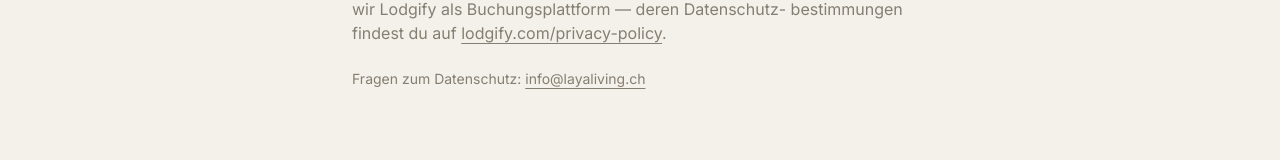
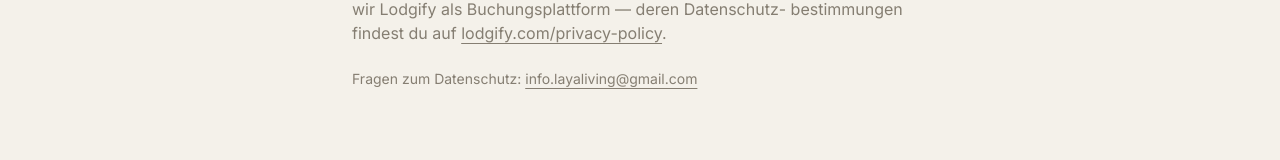
Before and after one commit to florianpaulkoenig/layaliving-website, a Next.js app: page /datenschutz in a window 1280 px wide. Shown: the part 404-564 px from the top of the page. Built offline with nearby package versions, Linux system fonts and the light colour scheme.

Commit message:
Update page.tsx

```diff
--- a/src/app/datenschutz/page.tsx
+++ b/src/app/datenschutz/page.tsx
@@ -27,9 +27,9 @@ export default function DatenschutzPage() {
         </p>
         <p className="text-sm">
           Fragen zum Datenschutz: <a
-            href="mailto:info@layaliving.ch"
+            href="mailto:info.layaliving@gmail.com"
             className="underline underline-offset-4"
-          >info@layaliving.ch</a>
+          >info.layaliving@gmail.com</a>
         </p>
       </div>
     </section>
```
